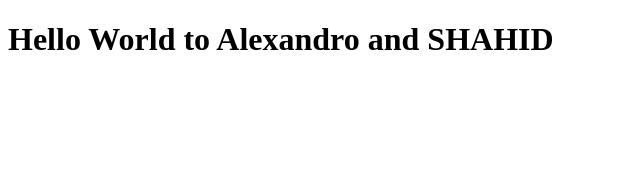
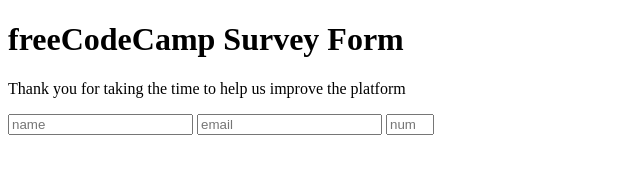
Before and after one commit to xandro2021/MicroverseTrialsShahidAlejandro, a plain HTML site: page index.html in a window 1280 px wide. Shown: the whole page, without its empty margins (0-640 px from the left). Drawn offline with Linux system fonts and the light colour scheme.

Commit message:
requirements from 1 to 9

```diff
--- a/index.html
+++ b/index.html
@@ -8,9 +8,13 @@
 </head>
 
 <body>
-  <h1>Hello World to Alexandro and SHAHID</h1>
-
-
+  <h1 id="title">freeCodeCamp Survey Form</h1>
+  <p id="description">Thank you for taking the time to help us improve the platform</p>
+  <form action="POST" id="survey-form">
+    <input type="text" placeholder="name">
+    <input type="email" name="email" id="email" placeholder="email">
+    <input type="number" min="0" max="9" name="number" id="number" placeholder="number">
+  </form>
 
 
 
```
